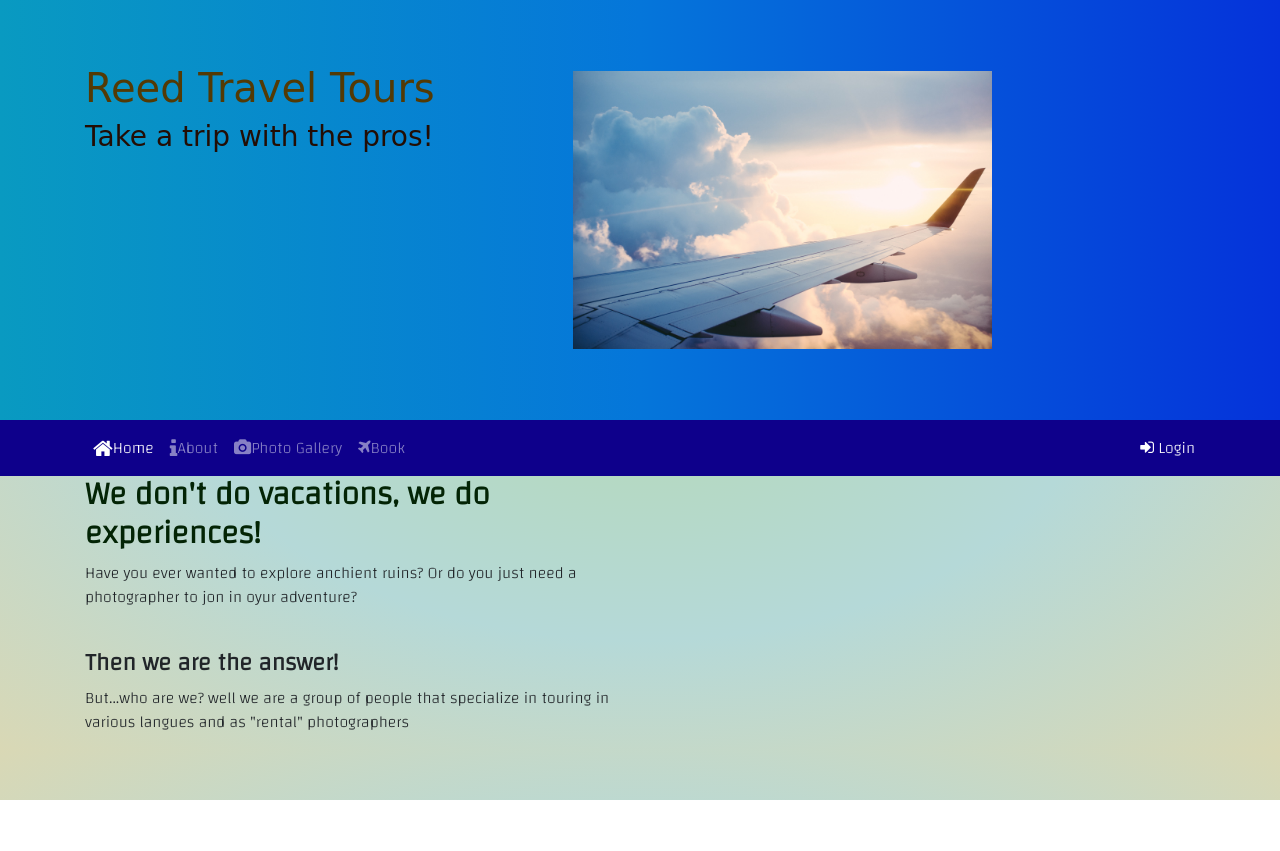
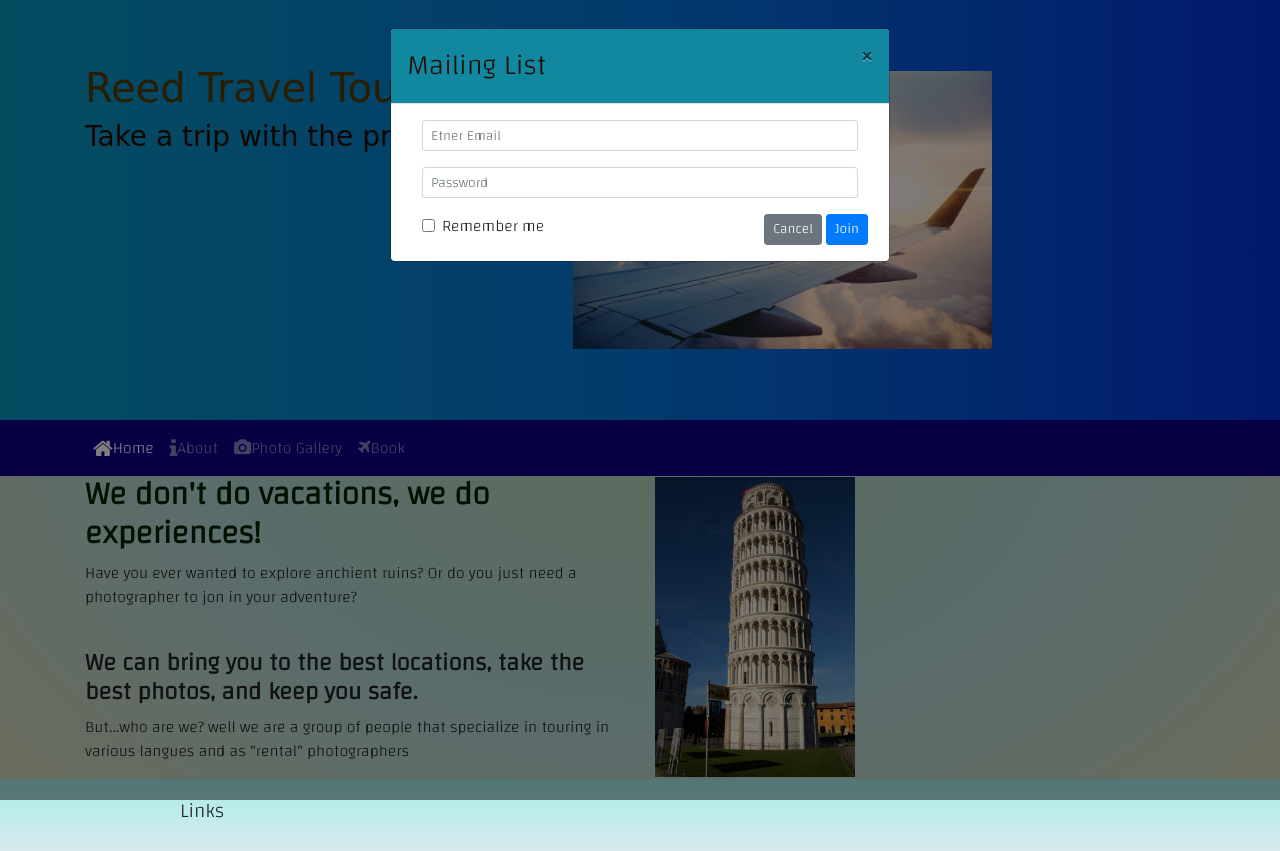
Before and after one commit to bushido1586/Portfolio_Project, a website: page index.html in a window 1280 px wide. Both pictures are taken after a click on the picture 782 px from the left and 210 px from the top of the page. Before the commit the page ends 800 px from the top, so only its background shows below. Drawn offline with nearby package versions, Linux system fonts and the light colour scheme; a web font is replaced by a local one.

Commit message:
adding content, modals, and imgs

```diff
--- a/index.html
+++ b/index.html
@@ -40,27 +40,74 @@
                     <li class="nav-item"><a class="nav-link" href="gallery.html"><i class="fa fa-camera"></i>Photo Gallery</a> </li>
                     <li class="nav-item"><a class="nav-link" href="booking.html"><i class="fa fa-plane"></i>Book</a></li>
                 </ul>
-                <span class="navbar-text ml-auto">
-                    <a role="button" data-toggle="modal" data-target="#login"><i class="fa fa-sign-in"></i> Login</a>
-                </span>
             </div>
         </div>
     </nav>
+    <div id="listModal" class="modal fade" role="dialog">
+        <div class="modal-dialog" role="document">
+            <div class="modal-content">
+                <div class="modal-header">
+                    <h3 class="modal-title">Mailing List</h3>
+                    <button type="button" class="close" data-dismiss="modal">&times;</button>
+                </div>
+                <div class="modal-body">
+                    <div class="container-fluid">
+                        <form>
+                            <div class="form-row">
+                                <div class="form-group col-12">
+                                    <label class="sr-only" for="loginEmail">Email address</label>
+                                    <input type="email" class="form-control form-control-sm" id="loginEmail" placeholder="Etner Email">
+                                </div>
+                                <div class="form-group col-12">
+                                    <label class="sr-only" for="loginPassword">Password</label>
+                                    <input type="password" class="form-control form-control-sm" id="loginPassword" placeholder="Password">
+                                </div>
+                                <div class="col">
+                                    <div class="form-check">
+                                        <input class="form-check-input" type="checkbox">
+                                        <label class="form-check-label">Remember me</label>
+                                    </div>
+                                </div>
+                                <div class="form-row">
+                                    <button type="button" class="btn btn-secondary btn-sm ml-auto" data-dismiss="modal">Cancel</button>
+                                    <button type="submit" class="btn btn-primary btn-sm ml-1">Join</button>
+                                </div>
+                            </div>
+                        </form>
+                    </div>
+                </div>
+            </div>
+        </div>
+    </div>
     <div class="container">
         <div class="row">
             <div class="col-md-6">
                 <h2><strong>We don't do vacations, we do experiences!</strong></h2>
-                <p class="d-none d-sm-block">Have you ever wanted to explore anchient ruins? Or do you just need a photographer to jon in oyur adventure?</p>
+                <p class="d-none d-sm-block">Have you ever wanted to explore anchient ruins? Or do you just need a photographer to jon in your adventure?</p>
                 </br>
-                <h4><strong>Then we are the answer!</strong></h4>
+                <h4><strong>We can bring you to the best locations, take the best photos, and keep you safe.</strong></h4>
                 <p class="d-none d-sm-block">But...who are we? well we are a group of people that specialize in touring in various langues and as "rental" photographers</p>
+            </div>
+            <div class="col-md-6 align-self-center">
+                <img src="/img/pisa1.jpg" id="pisa1">
+            </div>
+        </div>
+        <div class="row">
+            <div class="col-md-6">
 
             </div>
         </div>
     </div>
 
-    <footer>
+    <footer class="site-footer">
+        <div class="container">
+            <div class="row">
+                <div class="col-4 col-sm-2 offset-1">
+                    <h5>Links</h5>
 
+                </div>
+            </div>
+        </div>
     </footer>
 
     <script src="node_modules/jquery/dist/jquery.slim.min.js"></script>
--- a/js/scripts.js
+++ b/js/scripts.js
@@ -1,9 +1,10 @@
 $(function() {
     $("#photoButton").click(function() {
         console.log("button clicked");
+        $("#listModal").modal("toggle")
     })
 
-    $("#reserveButton").click(function() {
+    $("#avilabilityButton").click(function() {
         $("#reserveModal").modal("toggle")
     });
 });
```
Also changed, not shown: booking.html (+21 -3 lines), css/style.css, css/style.scss (added), img/pisa1.jpg (added).
